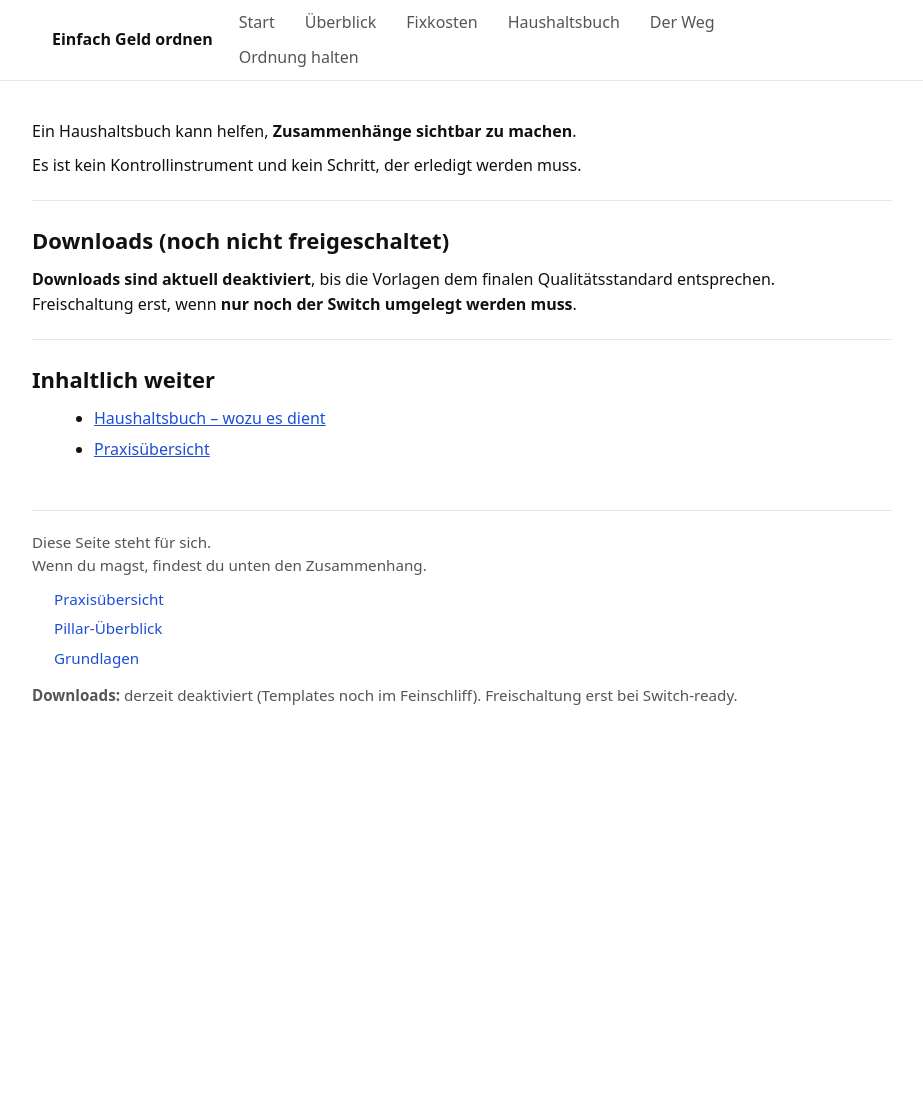
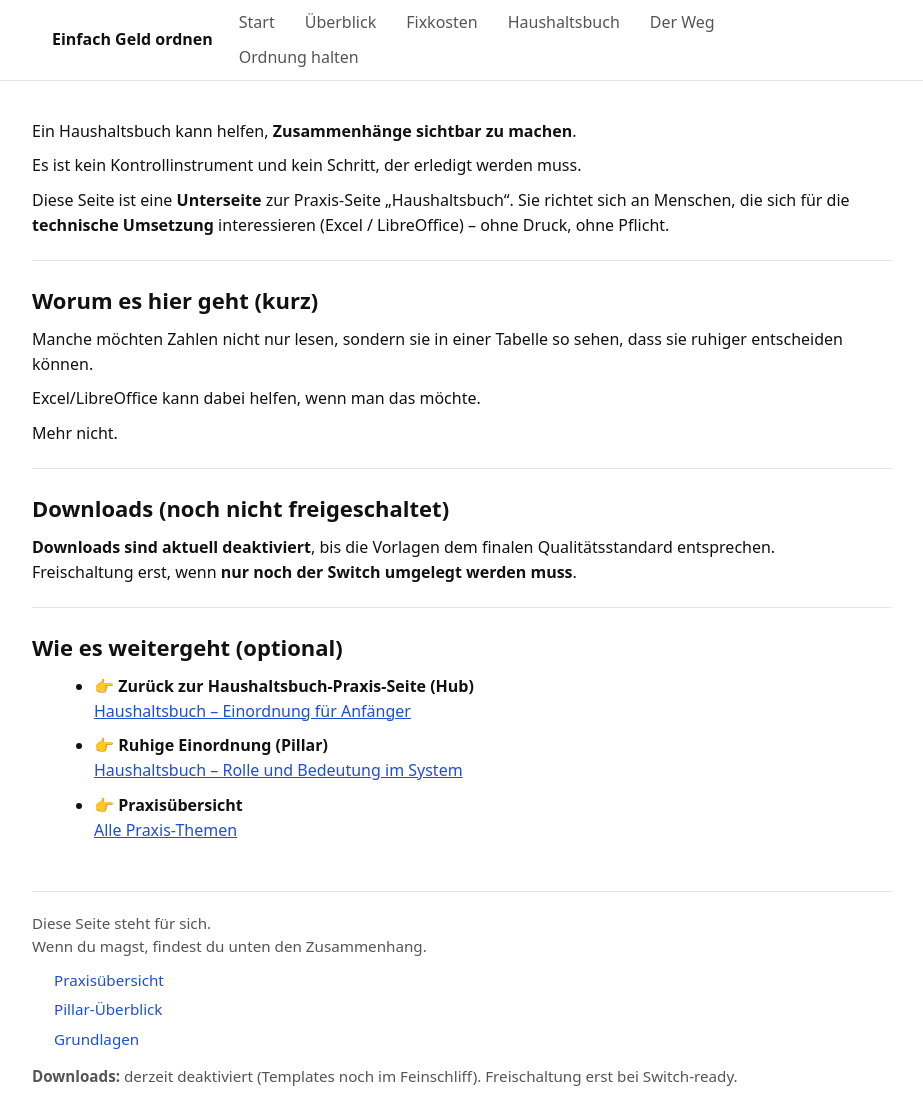
Before and after one commit to gluecklich-tools/einfach-geld-ordnen, a Jekyll site: the page built from seiten/haushaltsbuch-excel.md, in a window 1280 px wide and 1117 px high. Shown: the whole window, without its empty margins (178-1101 px from the left). Built offline with Jekyll 4.4.1, drawn with Linux system fonts in a browser that asks for light colours.

Commit message:
Full replacement / Clone-Replace: fix mojibake + unterseiten konsistent (haushaltsbuch excel/vorlage) (A# v###)

```diff
--- a/seiten/haushaltsbuch-excel.md
+++ b/seiten/haushaltsbuch-excel.md
@@ -1,12 +1,30 @@
 ---
 layout: default
-title: "Haushaltsbuch in Excel - optionales Werkzeug"
+title: "Haushaltsbuch in Excel/LibreOffice - optionales Werkzeug"
 permalink: /seiten/haushaltsbuch-excel.html
 ---
 
 Ein Haushaltsbuch kann helfen, **Zusammenhänge sichtbar zu machen**.
 
-Es ist kein Kontrollinstrument und kein Schritt, der erledigt werden muss.
+Es ist kein Kontrollinstrument
+und kein Schritt, der erledigt werden muss.
+
+Diese Seite ist eine **Unterseite** zur Praxis-Seite „Haushaltsbuch“.
+Sie richtet sich an Menschen, die sich für die **technische Umsetzung** interessieren
+(Excel / LibreOffice) – ohne Druck, ohne Pflicht.
+
+---
+
+## Worum es hier geht (kurz)
+
+Manche möchten Zahlen nicht nur lesen,
+sondern sie in einer Tabelle so sehen,
+dass sie ruhiger entscheiden können.
+
+Excel/LibreOffice kann dabei helfen,
+wenn man das möchte.
+
+Mehr nicht.
 
 ---
 
@@ -17,7 +35,13 @@ Freischaltung erst, wenn **nur noch der Switch umgelegt werden muss**.
 
 ---
 
-## Inhaltlich weiter
+## Wie es weitergeht (optional)
 
-- [Haushaltsbuch – wozu es dient]({{ site.baseurl }}/pillar/haushaltsbuch.html)
-- [Praxisübersicht]({{ site.baseurl }}/seiten/index.html)
+- 👉 **Zurück zur Haushaltsbuch-Praxis-Seite (Hub)**
+  [Haushaltsbuch – Einordnung für Anfänger]({{ site.baseurl }}/seiten/haushaltsbuch.html)
+
+- 👉 **Ruhige Einordnung (Pillar)**
+  [Haushaltsbuch – Rolle und Bedeutung im System]({{ site.baseurl }}/pillar/haushaltsbuch.html)
+
+- 👉 **Praxisübersicht**
+  [Alle Praxis-Themen]({{ site.baseurl }}/seiten/index.html)
```
Also changed, not shown: seiten/haushaltsbuch-vorlage-kostenlos.md (+17 -4 lines).
